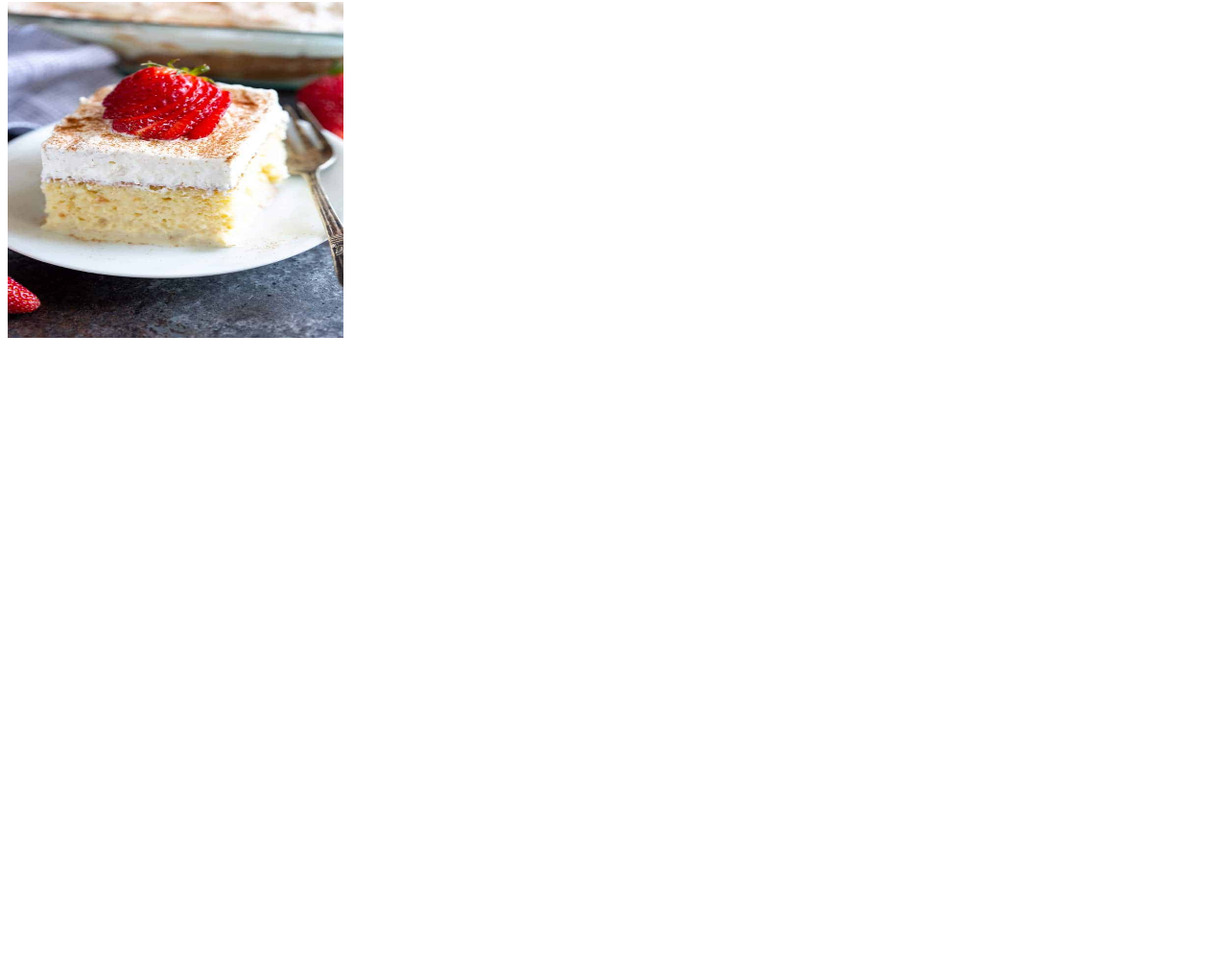
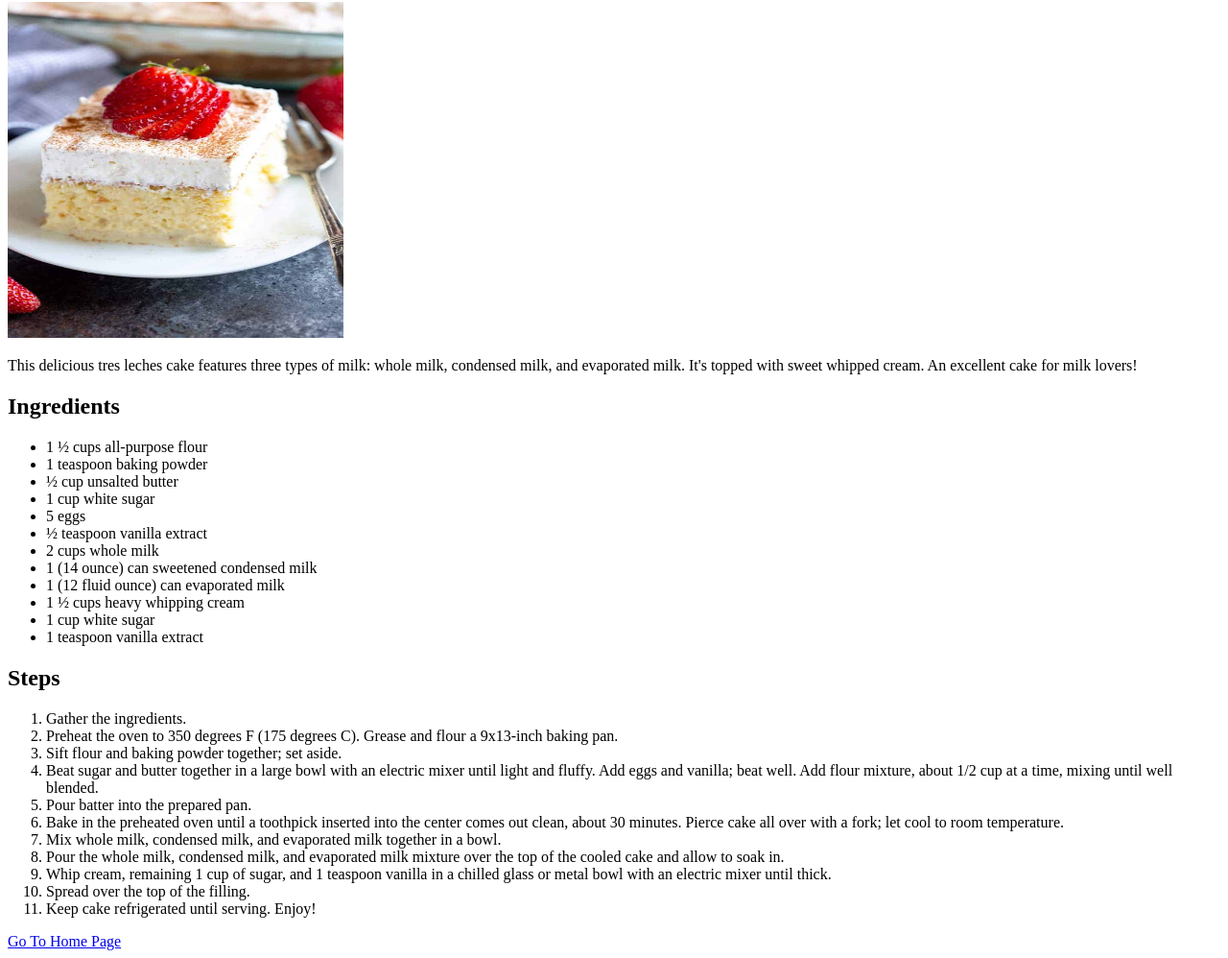
Before and after one commit to Tortuga404/odin-recipes, a plain HTML site: page recipes/tresLeches.html in a window 1280 px wide. Shown: the part 78-1076 px from the top of the page at 96% size. Before the commit the page ends 800 px from the top, so only its background shows below. Drawn offline with Linux system fonts and the light colour scheme.

Commit message:
Update index.html and tresLeches.html

```diff
--- a/recipes/tresLeches.html
+++ b/recipes/tresLeches.html
@@ -7,9 +7,60 @@
 </head>
 
 <body>
+
     <h1>Tres Leches Cake</h1>
+
     <img src = "../images/tresLeches.jpg" alt = "Tres Leches Cake"
         width="350" height ="350">
+
+    <p>This delicious tres leches cake features three types of milk:
+        whole milk, condensed milk, and evaporated milk.
+        It's topped with sweet whipped cream. An excellent
+        cake for milk lovers!</p>
+
+    <h2>Ingredients</h2>
+
+    <ul>
+        <li>1 ½ cups all-purpose flour</li>
+        <li>1 teaspoon baking powder</li>
+        <li>½ cup unsalted butter</li>
+        <li>1 cup white sugar</li>
+        <li>5 eggs</li>
+        <li>½ teaspoon vanilla extract</li>
+        <li>2 cups whole milk</li>
+        <li>1 (14 ounce) can sweetened condensed milk</li>
+        <li>1 (12 fluid ounce) can evaporated milk</li>
+        <li>1 ½ cups heavy whipping cream</li>
+        <li>1 cup white sugar</li>
+        <li>1 teaspoon vanilla extract</li>
+    </ul>
+
+    <h2>Steps</h2>
+
+    <ol>
+        <li>Gather the ingredients.</li>
+        <li>Preheat the oven to 350 degrees F (175 degrees C).
+            Grease and flour a 9x13-inch baking pan.</li>
+        <li>Sift flour and baking powder together; set aside.</li>
+        <li>Beat sugar and butter together in a large bowl with an electric
+            mixer until light and fluffy. Add eggs and vanilla; beat well.
+            Add flour mixture, about 1/2 cup at a time,
+            mixing until well blended.</li>
+        <li>Pour batter into the prepared pan.</li>
+        <li>Bake in the preheated oven until a toothpick inserted into the center
+            comes out clean, about 30 minutes. Pierce cake all over with a
+            fork; let cool to room temperature.</li>
+        <li>Mix whole milk, condensed milk, and evaporated milk together in a bowl.</li>
+        <li>Pour the whole milk, condensed milk, and evaporated milk mixture over the
+            top of the cooled cake and allow to soak in.</li>
+        <li>Whip cream, remaining 1 cup of sugar, and 1 teaspoon vanilla in a chilled
+             glass or metal bowl with an electric mixer until thick.</li>
+        <li>Spread over the top of the filling.</li>
+        <li>Keep cake refrigerated until serving. Enjoy!</li>
+    </ol>
+
 </body>
 
+<a href = "../index.html">Go To Home Page</a>
+
 </html>
```
Also changed, not shown: index.html (+9 -4 lines), images/gordonRamsay.jpg (added).
